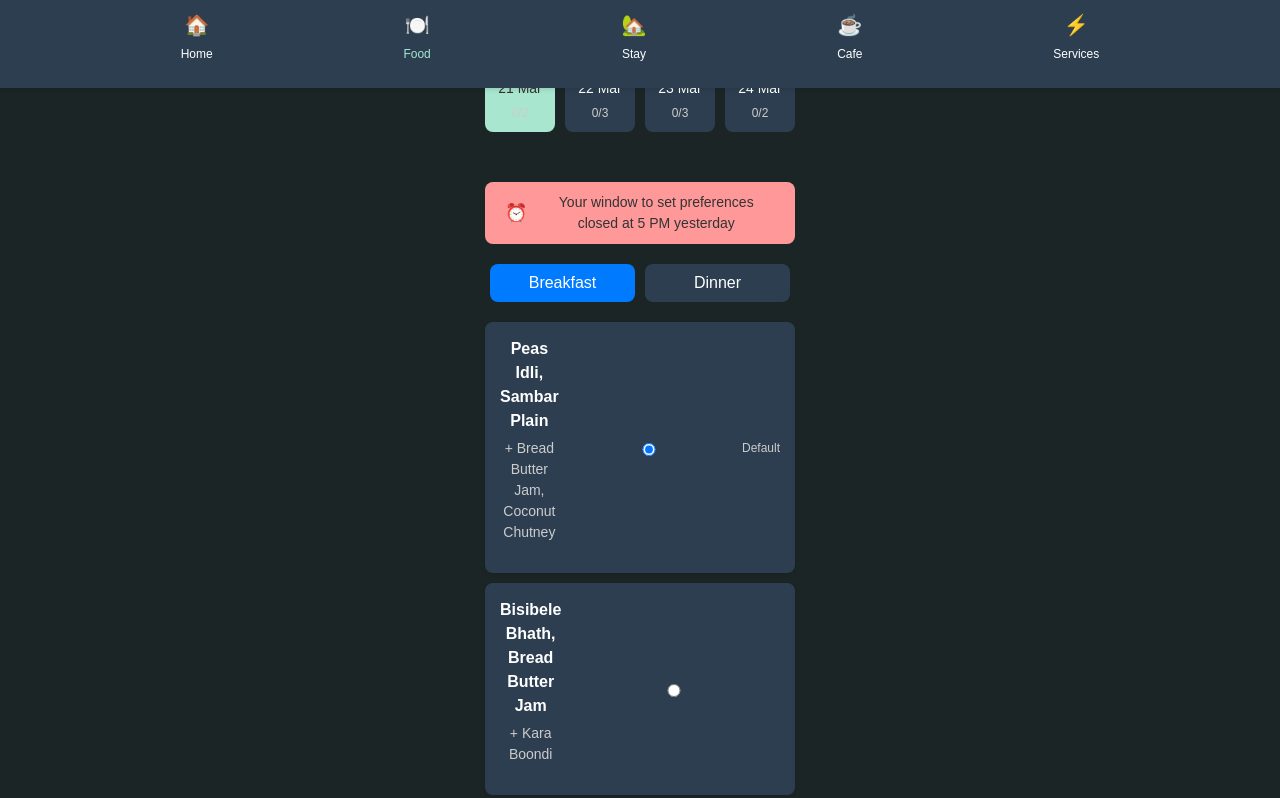
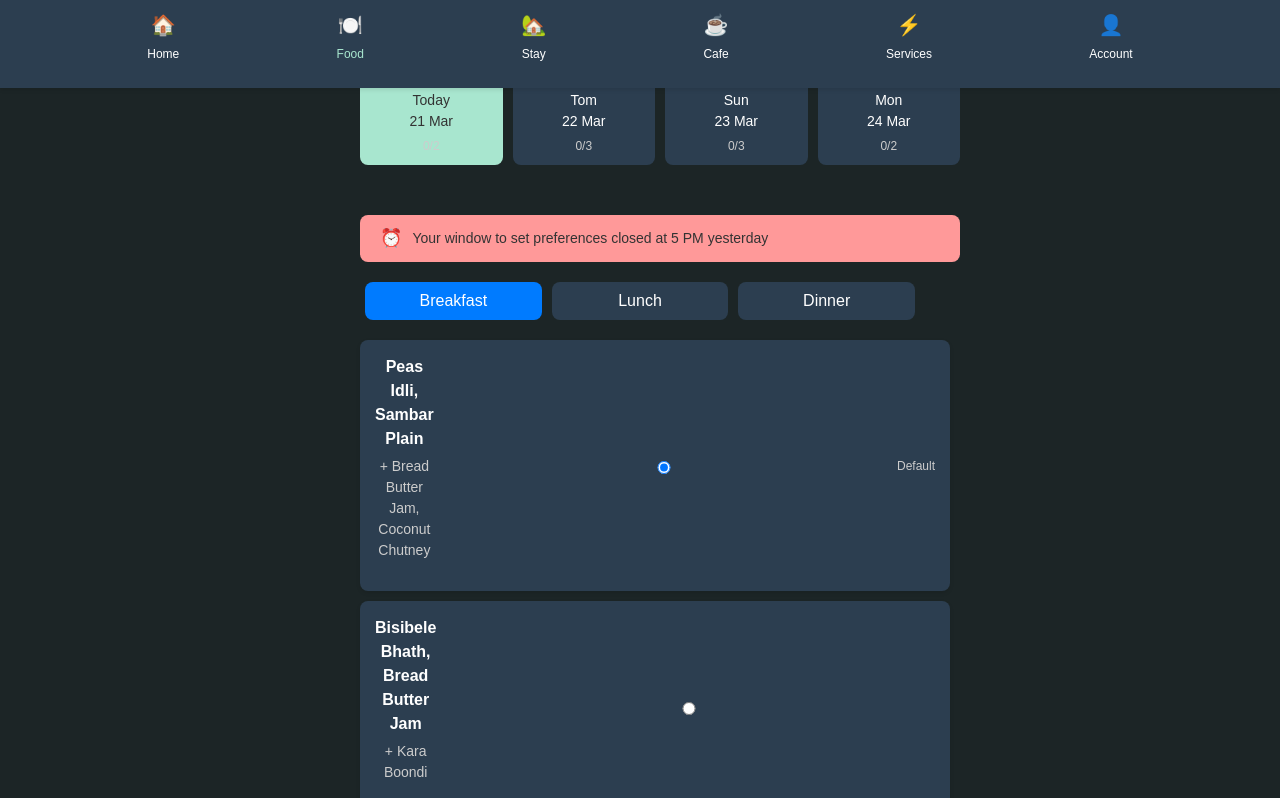
Before and after one commit to dharshan-kumar-ks/PGBuddy-FrontEnd, a React (Vite) app: page /food in a window 1280 px wide. Shown: the top 798 px of the page. Built offline with nearby package versions, Linux system fonts and the light colour scheme.

Commit message:
static food page done

```diff
--- a/src/App.css
+++ b/src/App.css
@@ -32,7 +32,7 @@ html, body {
   justify-content: center;
   align-items: center; */
   width: 100%; /* ADDED: Ensure .app-wrapper takes full width */
-  max-width: 350px; /* ADDED: Constrain .app-wrapper to match .common-container */
+  max-width: 600px; /* ADDED: Constrain .app-wrapper to match .common-container */
   /* ADDED: Debugging border to confirm .app-wrapper is rendering */
   /* border: 2px solid yellow; /* Remove this after debugging */
 }
--- a/src/components/Food.css
+++ b/src/components/Food.css
@@ -8,6 +8,9 @@
     font-family: Arial, sans-serif;
     color: white;
     padding-top: 60px;
+    width: 100%; /* ADDED: Ensure the container takes full width of its parent */
+    max-width: 600px; /* ADDED: Match the max-width of .app-wrapper */
+    margin: 0 auto; /* ADDED: Center the container */
   }
 
   /* Header */
@@ -18,6 +21,7 @@
     padding: 15px 20px;
     background-color: #2c3e50;
     box-shadow: 0 2px 4px rgba(0, 0, 0, 0.1);
+    width: 100%; /* ADDED: Ensure full width within the container */
   }
 
   .home-header h1 {
@@ -35,6 +39,7 @@
   /* Menu for the Week */
   .menu-week {
     padding: 20px;
+    width: 100%; /* ADDED: Ensure full width within the container */
   }
 
   .menu-week h2 {
@@ -47,6 +52,7 @@
     display: flex;
     justify-content: space-between;
     gap: 10px;
+    width: 100%; /* ADDED: Ensure full width */
   }
 
   .day {
@@ -84,6 +90,7 @@
     border-radius: 8px;
     font-size: 14px;
     color: #333;
+    width: calc(100% - 40px); /* ADDED: Ensure full width minus padding */
   }
 
   .clock-icon {
@@ -96,6 +103,7 @@
     display: flex;
     justify-content: space-between;
     margin: 20px;
+    width: calc(100% - 40px); /* ADDED: Ensure full width minus margin */
   }
 
   .meal-type-tabs button {
@@ -118,6 +126,7 @@
   .meal-options {
     flex: 1;
     padding: 0 20px;
+    width: calc(100% - 40px); /* ADDED: Ensure full width minus padding */
   }
 
   .meal-option {
@@ -128,6 +137,7 @@
     border-radius: 8px;
     margin-bottom: 10px;
     box-shadow: 0 2px 4px rgba(0, 0, 0, 0.1);
+    width: 100%; /* ADDED: Ensure full width */
   }
 
   .meal-image {
@@ -171,6 +181,7 @@
     background-color: #2c3e50;
     border-radius: 8px;
     box-shadow: 0 2px 4px rgba(0, 0, 0, 0.1);
+    width: 100%; /* ADDED: Ensure full width */
   }
 
   .skip-option span {
--- a/src/components/Food.jsx
+++ b/src/components/Food.jsx
@@ -43,6 +43,10 @@ function Food() {
         <div className="nav-item">
           <span className="icon">⚡️</span>
           <span>Services</span>
+        </div>
+        <div className="nav-item">
+          <span className="icon">👤</span>
+          <span>Account</span>
         </div>
       </nav>
 
@@ -94,6 +98,12 @@ function Food() {
           Breakfast
         </button>
         <button
+          className={mealType === 'Lunch' ? 'active' : ''}
+          onClick={() => setMealType('Lunch')}
+        >
+          Lunch
+        </button>
+        <button
           className={mealType === 'Dinner' ? 'active' : ''}
           onClick={() => setMealType('Dinner')}
         >
```
